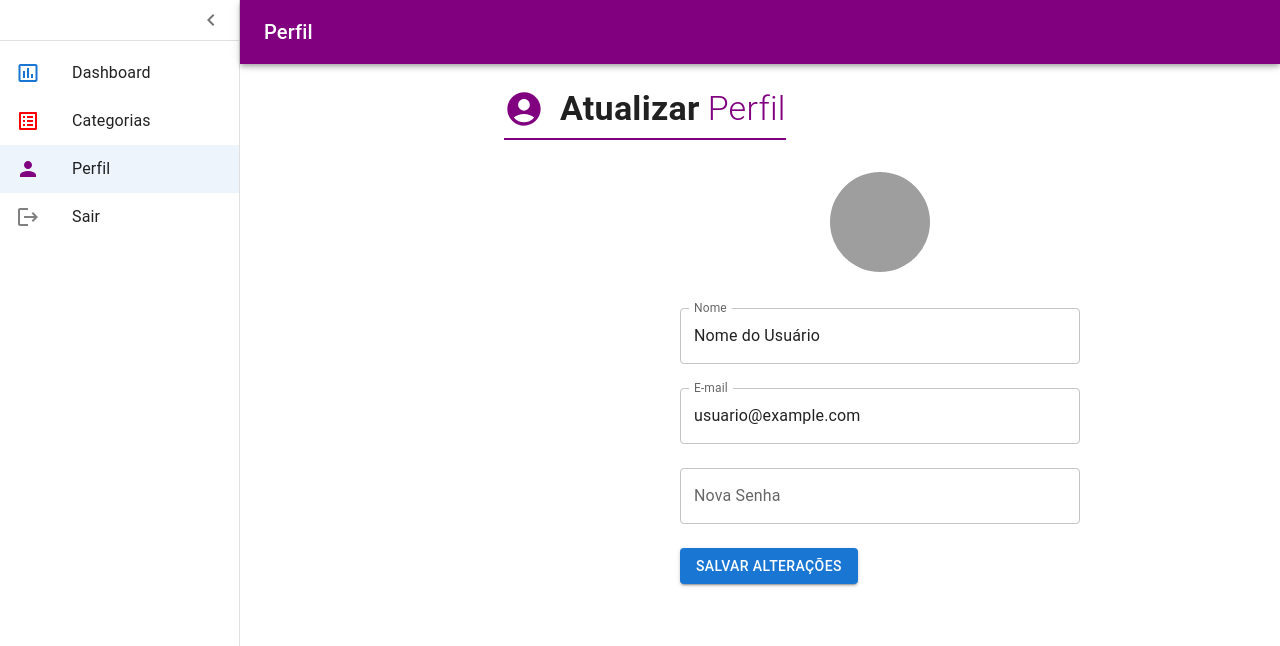
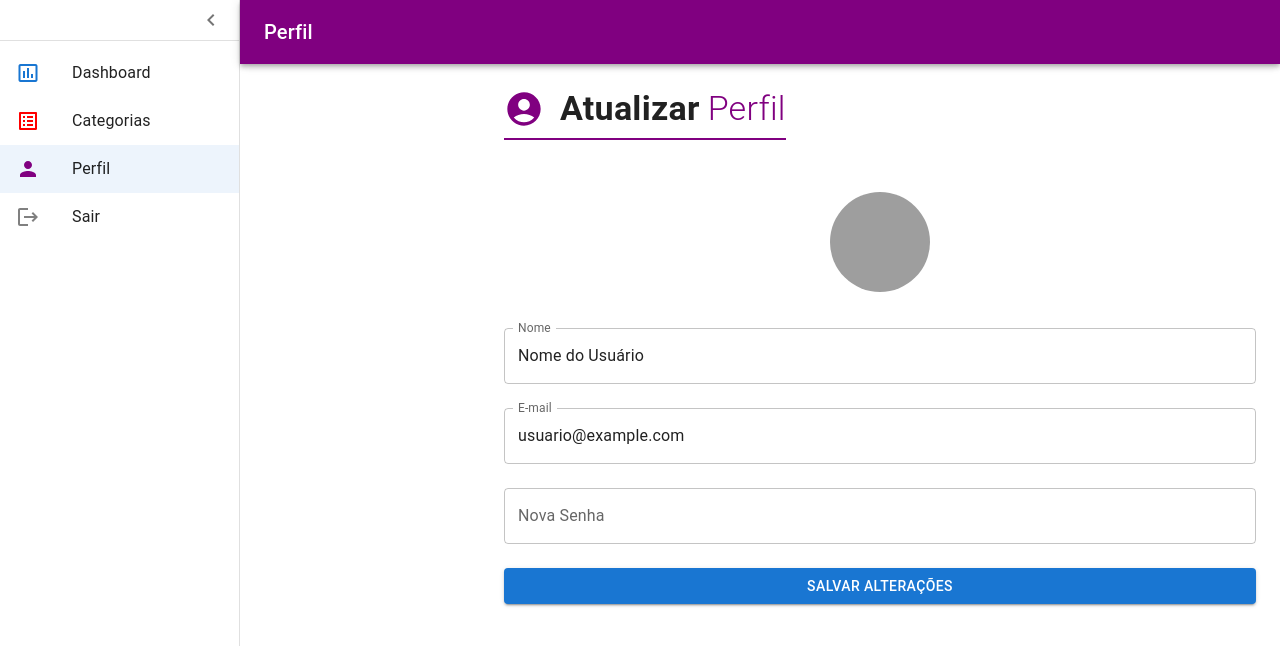
Before and after one commit to O-Farias/PlanifiqueV1-Frontend, a React (Vite) app: page /perfil in a window 1280 px wide. Shown: the top 646 px of the page. Built offline with nearby package versions, Linux system fonts and the light colour scheme; grey boxes are pictures that could not be loaded.

Commit message:
Centralizado conteúdo do perfil na tela

```diff
--- a/src/components/Perfil/UserInfoForm.tsx
+++ b/src/components/Perfil/UserInfoForm.tsx
@@ -35,7 +35,12 @@ const UserInfoForm: React.FC<UserInfoFormProps> = ({
     <Box
       component="form"
       onSubmit={handleSubmit}
-      sx={{ maxWidth: 400, margin: "auto" }}
+      sx={{
+        width: "100%",
+        display: "flex",
+        flexDirection: "column",
+        alignItems: "center",
+      }}
     >
       <Avatar
         src={userInfo.profilePicture}
@@ -76,7 +81,7 @@ const UserInfoForm: React.FC<UserInfoFormProps> = ({
           type="submit"
           variant="contained"
           color="primary"
-          sx={{ mt: 2 }}
+          sx={{ mt: 2, width: "100%" }}
         >
           Salvar Alterações
         </Button>
@@ -84,5 +89,4 @@ const UserInfoForm: React.FC<UserInfoFormProps> = ({
     </Box>
   );
 };
-
 export default UserInfoForm;
```
